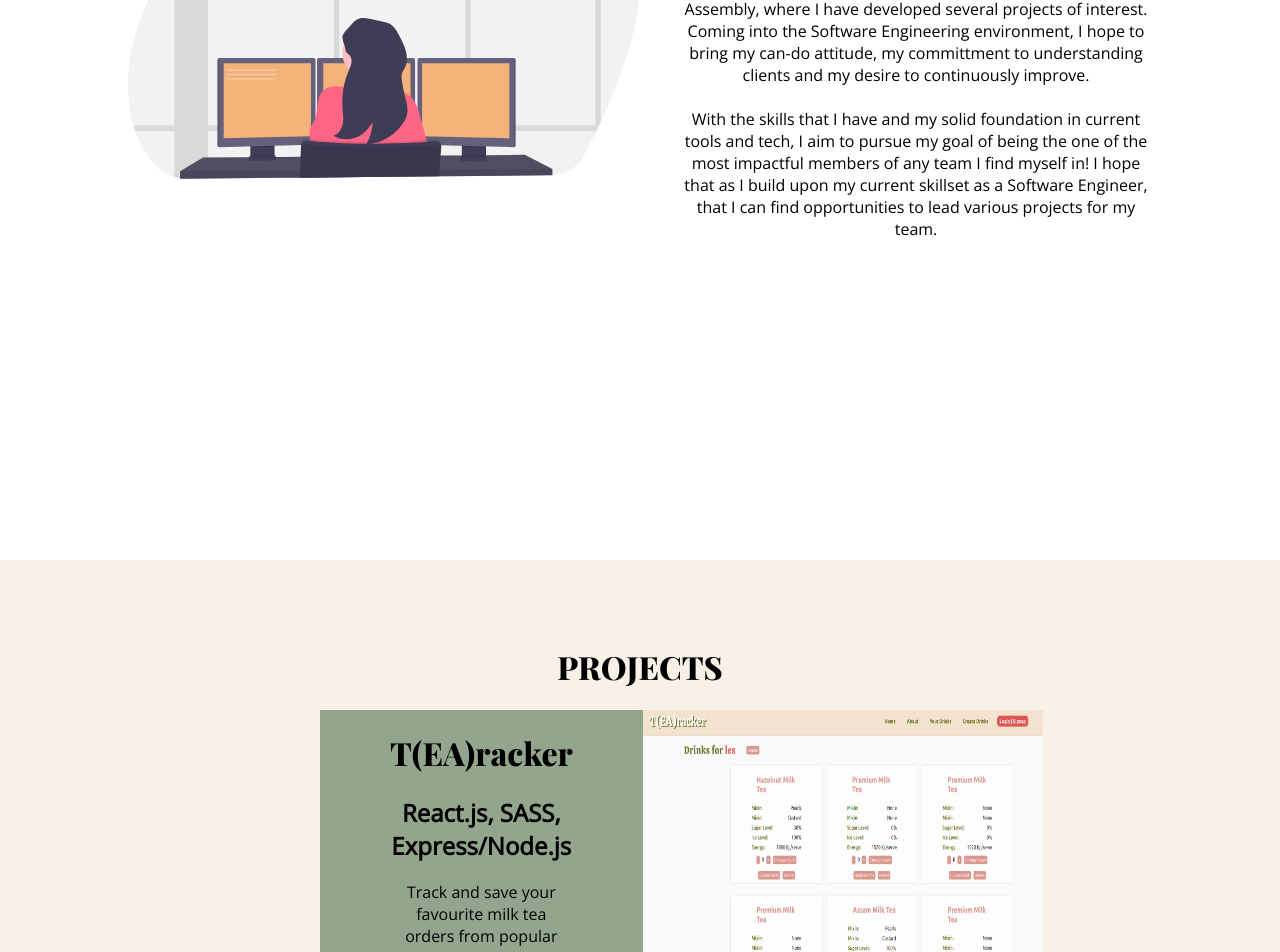
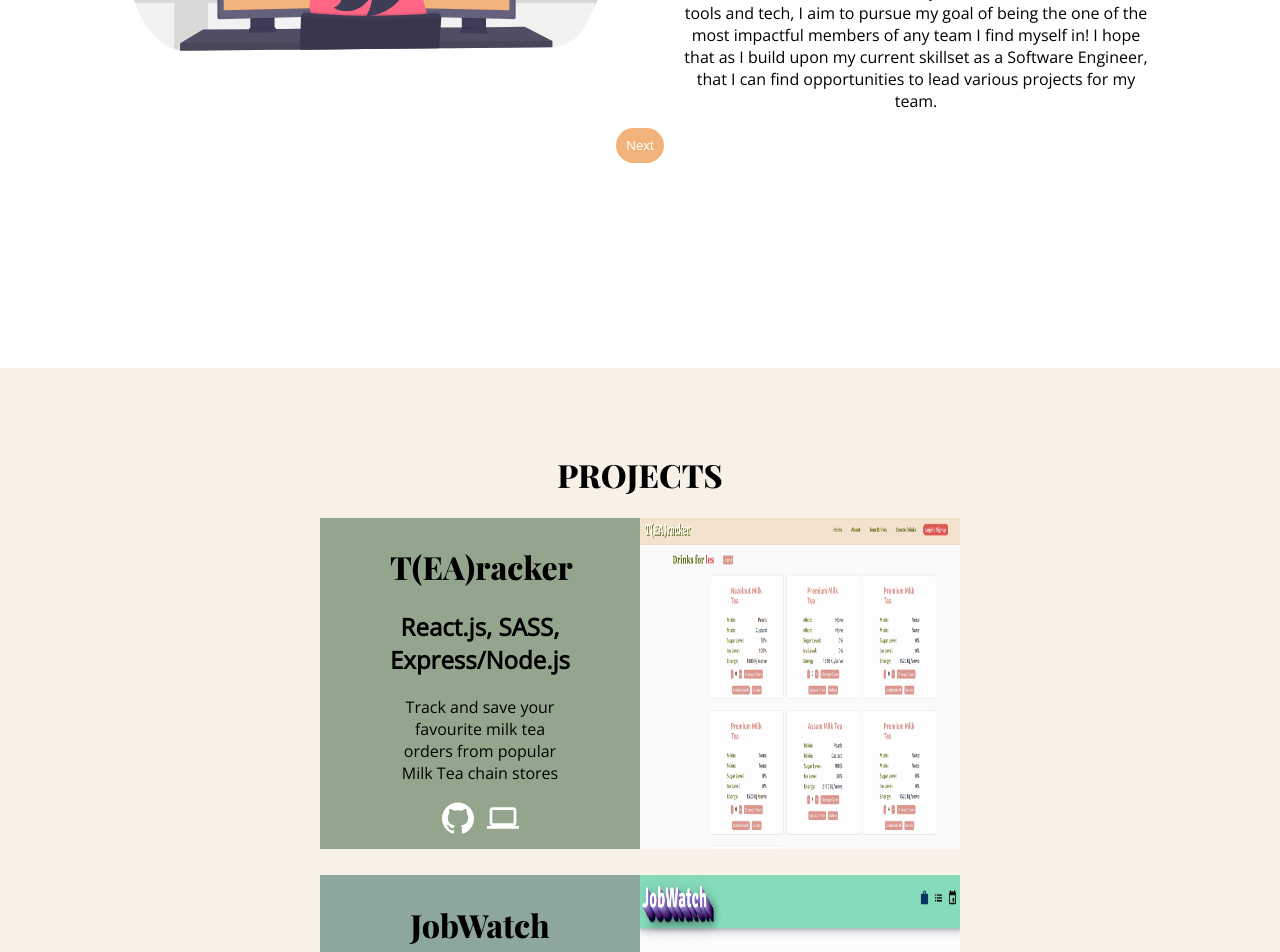
Before and after one commit to LeslieCayas/lesliecayas.github.io, a React (Create React App) app: page / in a window 1280 px wide. Shown: the part 1400-2352 px from the top of the page. Built offline with nearby package versions, Linux system fonts and the light colour scheme.

Commit message:
skills css

```diff
--- a/src/App.js
+++ b/src/App.js
@@ -17,25 +17,33 @@ function App() {
           <LandingPage />
         </Element>
       </div>
-
+      <div id="components">
         <div id="about">
           <Element name="about">
             <AboutMe />
           </Element>
         </div>
 
-
+        <div id="projects">
           <Element name="projects">
             <Projects />
           </Element>
+        </div>
 
+        <div id="skills">
           <Element name="skills">
             <Skills />
           </Element>
+        </div>
 
+        <div id="contact">
           <Element name="contact">
             <Contact />
           </Element>
+        </div>
+      </div>
+
+
     </div>
   );
 }
--- a/src/components/AboutMe.js
+++ b/src/components/AboutMe.js
@@ -1,6 +1,7 @@
 import { React } from "react"
 import '../css/AboutMe.scss'
 import aboutImg from '../img/about_image.svg'
+import { Link, Element, Events, animateScroll as scroll, scrollSpy, scroller } from 'react-scroll'
 
 function AboutMe() {
   return (
@@ -15,6 +16,15 @@ function AboutMe() {
           <br /><br />
           With the skills that I have and my solid foundation in current tools and tech, I aim to pursue my goal of being the one of the most impactful members of any team I find myself in! I hope that as I build upon my current skillset as a Software Engineer, that I can find opportunities to lead various projects for my team.</p>
       </div>
+      <Link
+        activeClass="active"
+        to="projects"
+        spy={true}
+        smooth={true}
+        offset={-200}
+        duration={500}>
+          <button>Next</button>
+      </Link>
     </div>
   )
 }
--- a/src/components/LandingPage.js
+++ b/src/components/LandingPage.js
@@ -1,6 +1,7 @@
 import dp from '../img/LeslieCayas_img.png'
 import '../css/LandingPage.scss'
 import background from '../img/landing_background.jpg'
+import { Link, Element, Events, animateScroll as scroll, scrollSpy, scroller } from 'react-scroll'
 
 function LandingPage() {
 
@@ -10,7 +11,6 @@ function LandingPage() {
         <h1>
           Leslie
             <br />
-
           Cayas:
           </h1>
         <h2>
@@ -18,6 +18,15 @@ function LandingPage() {
           <br />
         Software Engineer
         </h2>
+        <Link
+        activeClass="active"
+        to="about"
+        spy={true}
+        smooth={true}
+        offset={-200}
+        duration={500}>
+          <button>Get To Know Me</button>
+        </Link>
       </div>
 
       <img src={dp} alt="" />
--- a/src/components/NavBar.js
+++ b/src/components/NavBar.js
@@ -40,7 +40,7 @@ function NavBar() {
               to="about"
               spy={true}
               smooth={true}
-              offset={-150}
+              offset={-200}
               duration={500}>
               About
             </Link>
@@ -51,7 +51,7 @@ function NavBar() {
               to="projects"
               spy={true}
               smooth={true}
-              offset={-85}
+              offset={-200}
               duration={500}>
               Projects
             </Link>
@@ -62,7 +62,7 @@ function NavBar() {
               to="skills"
               spy={true}
               smooth={true}
-              offset={-85}
+              offset={-100}
               duration={500}>
               Skills
             </Link>
@@ -73,7 +73,7 @@ function NavBar() {
               to="contact"
               spy={true}
               smooth={true}
-              offset={-85}
+              offset={-200}
               duration={500}>
               Contact
             </Link>
--- a/src/components/Projects.js
+++ b/src/components/Projects.js
@@ -1,14 +1,16 @@
 import { React } from "react"
 import { projectData } from '../projectData'
 import { SiGithub } from "react-icons/si";
-import { GrPersonalComputer } from "react-icons/gr";
+import { MdComputer } from "react-icons/md";
+import { Link, Element, Events, animateScroll as scroll, scrollSpy, scroller } from 'react-scroll'
 
 import '../css/Projects.scss'
 
 function Projects(props) {
   return (
-    <div id="projects">
+    <div className="projects">
       <div id="projectTitle"><h1>Projects</h1></div>
+      <div id="projectsList">
         {projectData.map(project => {
           return (
             <div className="project-card">
@@ -17,8 +19,8 @@ function Projects(props) {
                 <h2>{project.tools}</h2>
                 <p>{project.description}</p>
                 <span>
-                <a href={project.repo}><SiGithub/></a>
-                <a href={project.site}><GrPersonalComputer /></a>
+                  <a href={project.repo}><SiGithub /></a>
+                  <a href={project.site}><MdComputer /></a>
                 </span>
               </div>
 
@@ -29,6 +31,16 @@ function Projects(props) {
           )
         }).reverse()}
       </div>
+      <Link
+        activeClass="active"
+        to="skills"
+        spy={true}
+        smooth={true}
+        offset={-100}
+        duration={500}>
+          <button>Next</button>
+      </Link>
+    </div>
   )
 }
 
--- a/src/components/Skills.js
+++ b/src/components/Skills.js
@@ -1,9 +1,45 @@
-import {React} from "react"
+import { React } from "react"
+import '../css/Skills.scss'
+import {
+  SiPostgresql, SiReact, SiRuby, SiSass, SiJest, SiPostman, SiGithub
+} from "react-icons/si";
 
 function Skills() {
   return (
-    <div id="skills">
+    <div id="skillsSection">
+      <h1>Skills</h1>
+      <p>Over the past 6 months at General Assembly, I have learned and practised several languages, tools and frameworks!</p>
 
+      <div className="skillsList">
+        <div className="currentTechStack">
+          <h2>Front-End</h2>
+          <p>
+            <SiReact />
+            <SiRuby />
+            <SiSass />
+          </p>
+
+          <h2>Back-End</h2>
+          <p>
+            <SiRuby />
+          </p>
+
+          <h2>Other</h2>
+          <p>
+            <SiPostgresql />
+            <SiJest />
+            <SiPostman />
+            <SiGithub />
+          </p>
+        </div>
+        <div className="wishList">
+          <h1>Wish List</h1>
+          <p>As I continue to grow as a Software Engineer, I plan on adding these technologies to my skillset!</p>
+          <div id="wishlistTech">
+
+          </div>
+        </div>
+      </div>
     </div>
   )
 }
--- a/src/css/Elements.scss
+++ b/src/css/Elements.scss
@@ -3,12 +3,15 @@
 #about, #contact, #landingPage, #skills {
   height: 100vh;
   font-family: 'Open Sans', sans-serif;
-  padding-bottom: 5%;
+}
+#landingPage {
   padding-top: 5%;
 }
+#components {
+  display: flex;
+  flex-direction: column;
+  flex-flow: column wrap;
 
-.App {
-  display: grid;
 }
 
 #landingPage, #projects, #contact {
@@ -16,7 +19,29 @@
 }
 
 #projects {
-  height: 150vh;
+  height: 100%;
   padding-bottom: 5%;
   padding-top: 5%;
 }
+
+button {
+  background-color: #F2B279;
+  border:none;
+  padding: 10px;
+  color: white;
+  border-radius: 30px;
+  transition:0.3s
+}
+
+button:hover {
+  box-shadow: 5px 5px #D99B84;
+}
+
+a {
+  color:white;
+  transition: 0.2s;
+}
+
+a:hover {
+  color: #fdb5af;
+}
--- a/src/css/Projects.scss
+++ b/src/css/Projects.scss
@@ -2,15 +2,16 @@
 
 .project-card {
   display:grid;
-  grid-template-columns: 1fr max-content;
+  grid-template-columns: repeat(auto-fit, minmax(250px, 1fr));
   max-width: 50%;
   margin: 0 auto;
   padding-bottom: 2%;
   img {
-    max-width: 400px;
+    max-width: 100%;
     height:100%;
     justify-self: start;
     object-fit: fill;
+    overflow: hidden;
   }
   span {
     font-size: 2em;
@@ -42,7 +43,7 @@
 }
 
 .projectInfo {
-  padding: 0 70px;
+  padding: 2% 70px;
   font-family: 'Open Sans', sans-serif;
   h1 {
     font-family: 'Playfair Display', serif;
--- /dev/null
+++ b/src/css/Skills.scss
@@ -0,0 +1,17 @@
+@import url('https://fonts.googleapis.com/css2?family=Open+Sans&family=Playfair+Display:wght@800&display=swap');
+
+#skillsSection {
+  h1 {
+    font-family: 'Playfair Display', serif;
+    text-transform: uppercase;
+    padding-top: 5%;
+  }
+  .currentTechStack {
+    p {
+      font-size: 5em;
+      margin: 0;
+    }
+
+  }
+
+}
```
Lines whose indentation alone changed are shown as unchanged.
